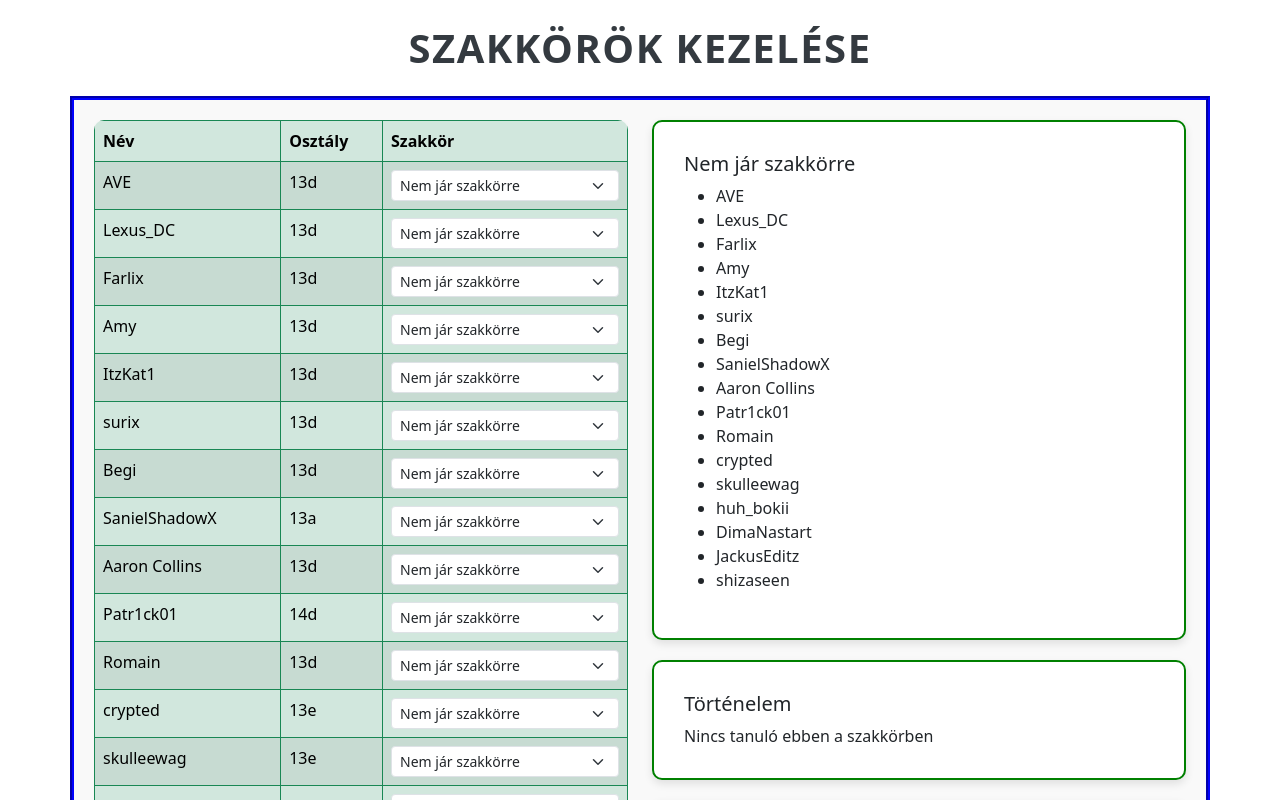
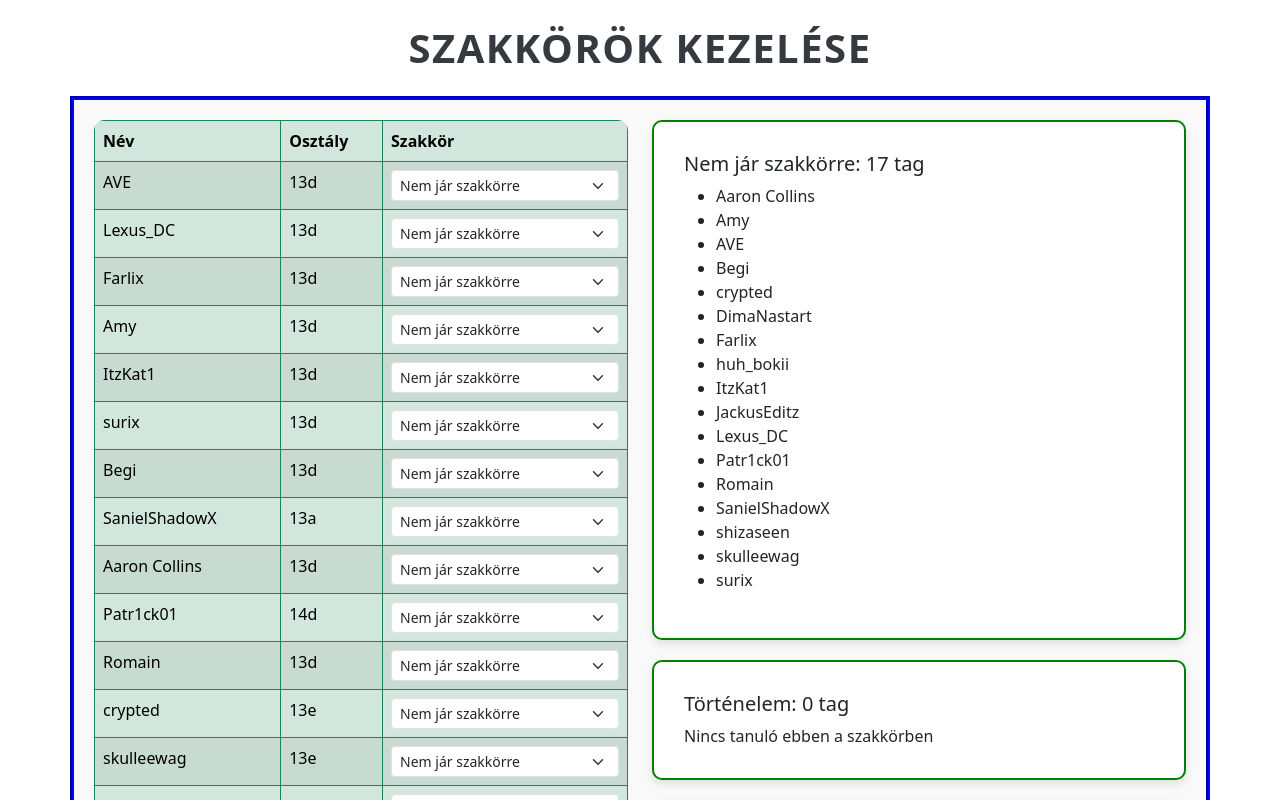
Before and after one commit to janesz315/Szakkorok, a Vue app: page / in a window 1280 px wide. Shown: the top 800 px of the page. Built offline with nearby package versions, Linux system fonts and the light colour scheme.

Commit message:
tagok száma és azok abc sorrendben vannak

```diff
--- a/src/components/SzakkorKartya.vue
+++ b/src/components/SzakkorKartya.vue
@@ -2,9 +2,12 @@
   <div>
     <div v-for="szakkor in szakkorok" :key="szakkor.id" class="card" style="width: auto; margin-bottom: 20px;">
       <div class="card-body">
-        <h5 class="card-title">{{ szakkor.nev }}</h5>
+        <!-- név és tagszám -->
+        <h5 class="card-title">{{ szakkor.nev }}: {{ countMembers(szakkor.id) }} tag</h5>
         <p class="card-text">
+          <!-- Ha 0 tag van -->
           <span v-if="filteredTanulok(szakkor.id).length === 0">Nincs tanuló ebben a szakkörben</span>
+          <!-- Ha van legalább 1 tag -->
           <ul v-else>
             <li v-for="tanulo in filteredTanulok(szakkor.id)" :key="tanulo.id">{{ tanulo.nev }}</li>
           </ul>
@@ -21,8 +24,13 @@ export default {
     tanulok: Array,
   },
   methods: {
+    // Számolja, hogy hány tanuló tartozik az adott szakkörhöz
+    countMembers(szakkorId) {
+      return this.tanulok.filter(tanulo => tanulo.szakkorId === szakkorId).length;
+    },
+    // Szűri azokat a tanulókat, akik az adott szakkörhöz tartoznak
     filteredTanulok(szakkorId) {
-      return this.tanulok.filter((tanulo) => tanulo.szakkorId === szakkorId);
+      return this.tanulok.filter((tanulo) => tanulo.szakkorId === szakkorId).sort((a, b) => a.nev.localeCompare(b.nev));
     },
   },
 };
--- a/src/views/HomeView.vue
+++ b/src/views/HomeView.vue
@@ -15,9 +15,11 @@
               </tr>
             </thead>
             <tbody>
+              <!-- A tanulók neve és osztályuk -->
               <tr v-for="(tanulo, i) in tanulok" :key="i">
                 <td>{{ tanulo.nev }}</td>
                 <td>{{ tanulo.osztaly }}</td>
+                <!-- szakkörök kiválasztása -->
                 <td>
                   <select
                     class="form-select form-select-sm"
```
